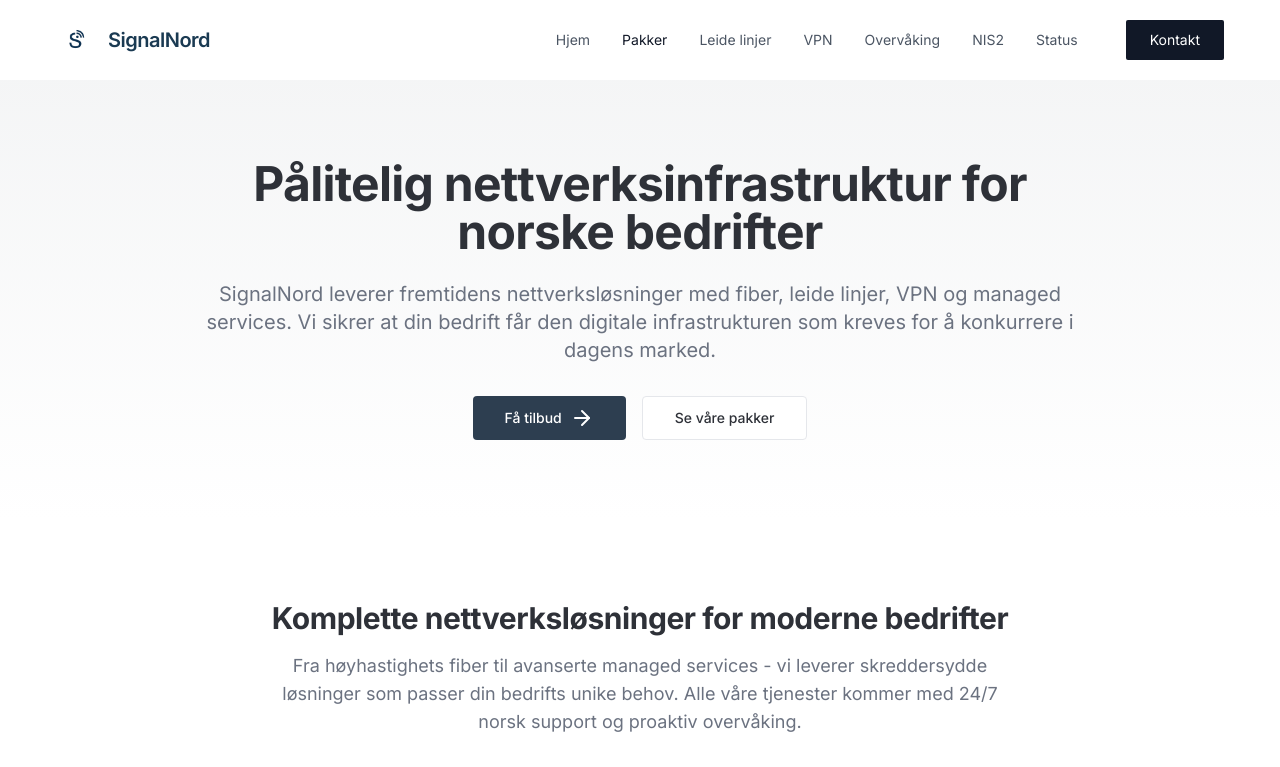
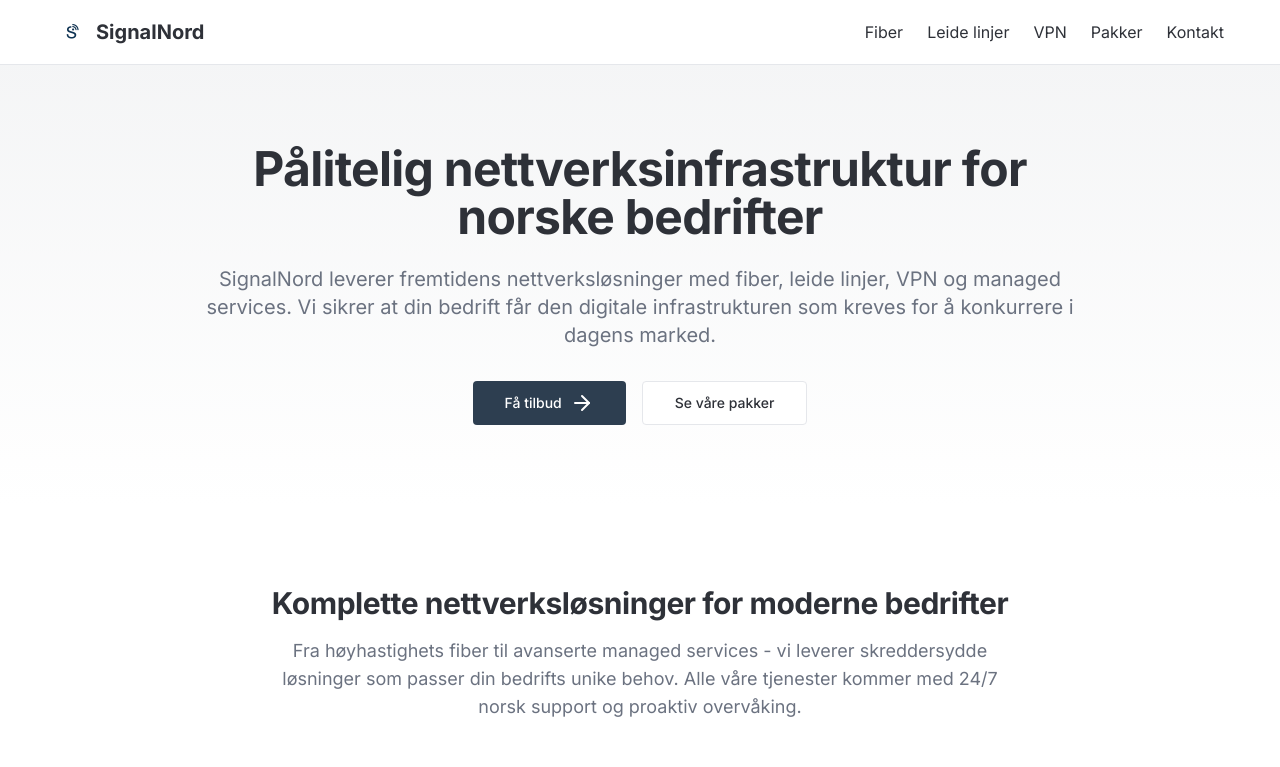
Before and after one commit to mrmothg/signalnord, a Next.js app: page /managed-connectivity in a window 1280 px wide. Shown: the top 767 px of the page. Built offline with nearby package versions, Linux system fonts and the light colour scheme.

Commit message:
Fix isOpen undefined error and viewport warnings

```diff
--- a/src/app/layout.tsx
+++ b/src/app/layout.tsx
@@ -1,4 +1,4 @@
-import type { Metadata } from 'next'
+import type { Metadata, Viewport } from 'next'
 import { Inter } from 'next/font/google'
 import './globals.css'
 import { Header } from '@/components/header'
@@ -37,7 +37,11 @@ export const metadata: Metadata = {
     index: true,
     follow: true,
   },
-  viewport: 'width=device-width, initial-scale=1',
+}
+
+export const viewport: Viewport = {
+  width: 'device-width',
+  initialScale: 1,
   themeColor: '#003E6B',
 }
 
--- a/src/components/header.tsx
+++ b/src/components/header.tsx
@@ -1,117 +1,52 @@
-'use client';
+'use client'
 
-import Link from 'next/link';
-import { usePathname } from 'next/navigation';
-import { Menu, X } from 'lucide-react';
-import { useState, useEffect } from 'react';
-import { cn } from '@/lib/utils';
-import { Button } from '@/components/ui/button';
-import { Logo } from '@/components/logo';
-
-const navigation = [
-  { name: 'Hjem', href: '/' },
-  { name: 'Pakker', href: '/managed-connectivity' },
-  { name: 'Leide linjer', href: '/leide-linjer' },
-  { name: 'VPN', href: '/vpn' },
-  { name: 'Overvåking', href: '/overvaking-msp' },
-  { name: 'NIS2', href: '/nis2-smb' },
-  { name: 'Status', href: '/status' },
-];
+import Link from 'next/link'
+import { useState } from 'react'
+import { Menu, X } from 'lucide-react'
 
 export function Header() {
-  const pathname = usePathname();
-  const [mobileMenuOpen, setMobileMenuOpen] = useState(false);
-  const [scrolled, setScrolled] = useState(false);
-
-  useEffect(() => {
-    const handleScroll = () => {
-      setScrolled(window.scrollY > 20);
-    };
-
-    window.addEventListener('scroll', handleScroll);
-    return () => window.removeEventListener('scroll', handleScroll);
-  }, []);
+  const [isMenuOpen, setIsMenuOpen] = useState(false)
 
   return (
-    <header className={cn(
-      "sticky top-0 z-50 w-full transition-all duration-500",
-      scrolled
-        ? "bg-white/95 backdrop-blur-sm shadow-sm"
-        : "bg-white/80 backdrop-blur-sm"
-    )}>
-      <nav className="container flex h-20 items-center justify-between" aria-label="Hovednavigasjon">
-        <Link href="/" className="flex items-center">
-          <Logo className="h-10 w-auto" layout="horizontal" />
+    <header className="bg-white border-b sticky top-0 z-50">
+      <nav className="container mx-auto px-4">
+        <div className="flex justify-between items-center h-16">
+          <Link href="/" className="flex items-center space-x-2">
+            <img src="/logo-icon.png" alt="SignalNord" className="h-8 w-8" />
+            <span className="font-bold text-xl">SignalNord</span>
           </Link>
 
-        {/* Desktop navigation */}
-        <div className="hidden lg:flex lg:items-center lg:gap-8">
-          {navigation.map((item) => (
-            <Link
-              key={item.name}
-              href={item.href}
-              className={cn(
-                'text-sm font-normal transition-colors duration-200',
-                pathname === item.href
-                  ? 'text-gray-900'
-                  : 'text-gray-600 hover:text-gray-900'
-              )}
-            >
-              {item.name}
-            </Link>
-          ))}
-          <Button className="ml-4 bg-gray-900 hover:bg-gray-800 text-white rounded-sm px-6 py-2 text-sm font-normal">
-            <Link href="/managed-connectivity#tilbud">
-              Kontakt
-            </Link>
-          </Button>
+          {/* Desktop Menu */}
+          <div className="hidden md:flex items-center space-x-6">
+            <Link href="/fiber" className="hover:text-primary">Fiber</Link>
+            <Link href="/leide-linjer" className="hover:text-primary">Leide linjer</Link>
+            <Link href="/vpn" className="hover:text-primary">VPN</Link>
+            <Link href="/managed-connectivity" className="hover:text-primary">Pakker</Link>
+            <Link href="/kontakt" className="btn btn-primary">Kontakt</Link>
           </div>
 
-        {/* Mobile menu button */}
+          {/* Mobile Menu Button */}
           <button
-          type="button"
-          className="lg:hidden p-2"
-          onClick={() => setMobileMenuOpen(!mobileMenuOpen)}
-          aria-expanded={mobileMenuOpen}
-          aria-label="Meny"
+            className="md:hidden"
+            onClick={() => setIsMenuOpen(!isMenuOpen)}
           >
-          {mobileMenuOpen ? (
-            <X className="h-6 w-6 text-gray-700" />
-          ) : (
-            <Menu className="h-6 w-6 text-gray-700" />
-          )}
+            {isMenuOpen ? <X /> : <Menu />}
           </button>
-      </nav>
+        </div>
 
-      {/* Mobile menu */}
-      {mobileMenuOpen && (
-        <div className="lg:hidden bg-white border-t border-gray-100 animate-slide-up">
-          <div className="container py-6 space-y-1">
-            {navigation.map((item) => (
-              <Link
-                key={item.name}
-                href={item.href}
-                className={cn(
-                  'block py-3 text-base font-normal transition-colors',
-                  pathname === item.href
-                    ? 'text-gray-900'
-                    : 'text-gray-600'
-                )}
-                onClick={() => setMobileMenuOpen(false)}
-              >
-                {item.name}
-              </Link>
-            ))}
-            <div className="pt-4">
-              <Button className="w-full bg-gray-900 hover:bg-gray-800 text-white rounded-sm py-3 font-normal">
-                <Link href="/managed-connectivity#tilbud">
-                  Kontakt oss
-                </Link>
-              </Button>
-            </div>
+        {/* Mobile Menu */}
+        {isMenuOpen && (
+          <div className="md:hidden py-4 border-t">
+            <div className="flex flex-col space-y-3">
+              <Link href="/fiber" onClick={() => setIsMenuOpen(false)}>Fiber</Link>
+              <Link href="/leide-linjer" onClick={() => setIsMenuOpen(false)}>Leide linjer</Link>
+              <Link href="/vpn" onClick={() => setIsMenuOpen(false)}>VPN</Link>
+              <Link href="/managed-connectivity" onClick={() => setIsMenuOpen(false)}>Pakker</Link>
+              <Link href="/kontakt" onClick={() => setIsMenuOpen(false)}>Kontakt</Link>
             </div>
           </div>
         )}
+      </nav>
     </header>
-  );
+  )
 }
```
Lines whose indentation alone changed are shown as unchanged.
